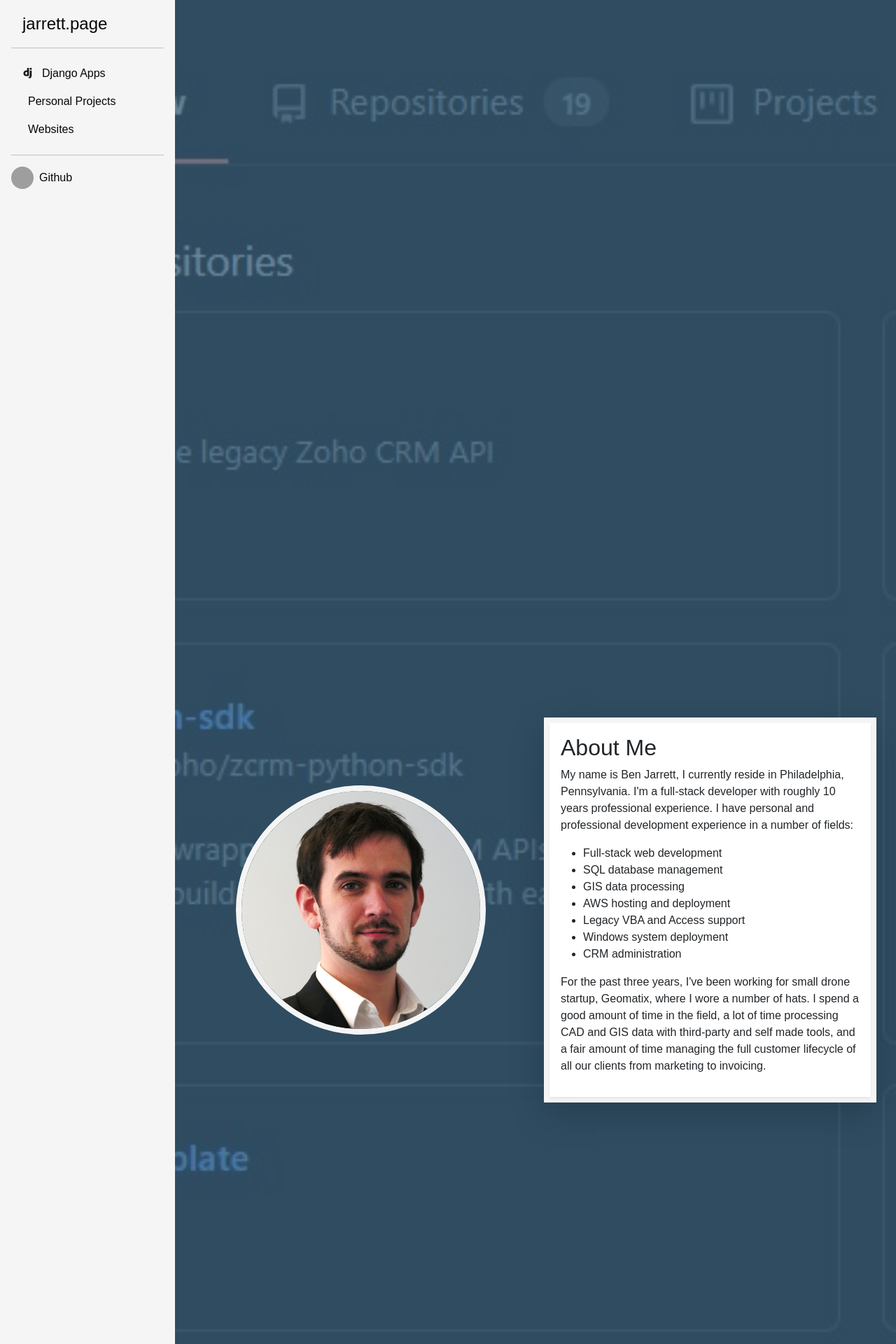
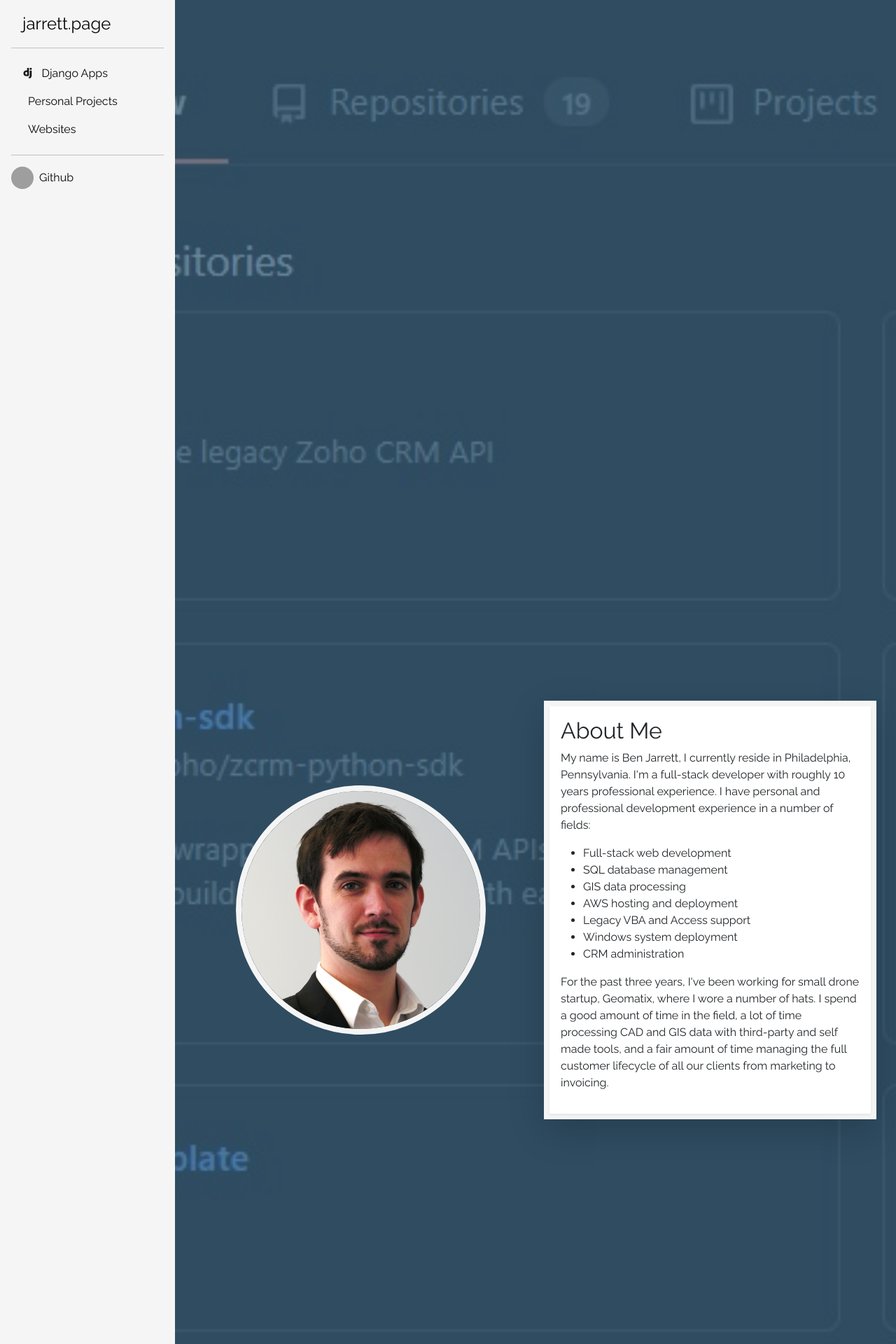
Before and after one commit to bcjarrett/jarrett-page, a Django app: page / in a window 1280 px wide. Shown: the top 1920 px of the page at 70% size. Run offline with Django 3.2, Linux system fonts and the light colour scheme; some libraries are stand-ins or nearby versions; grey boxes are pictures that could not be loaded.

Commit message:
fixed css for fonts

```diff
--- a/templates/base.html
+++ b/templates/base.html
@@ -14,7 +14,7 @@
 	{% compress css %}
 		<link href="{% static 'css/bootstrap.min.css' %}" rel="stylesheet">
 		<link href="{% static 'fontawesome-free/css/all.min.css' %}" rel="stylesheet">
-		<link href="{% static 'font/fonts.css' %}" rel="stylesheet">
+		<link href="{% static 'css/fonts.css' %}" rel="stylesheet">
 		<link href="{% static 'css/base.css' %}" rel="stylesheet">
 	{% endcompress %}
 
```
